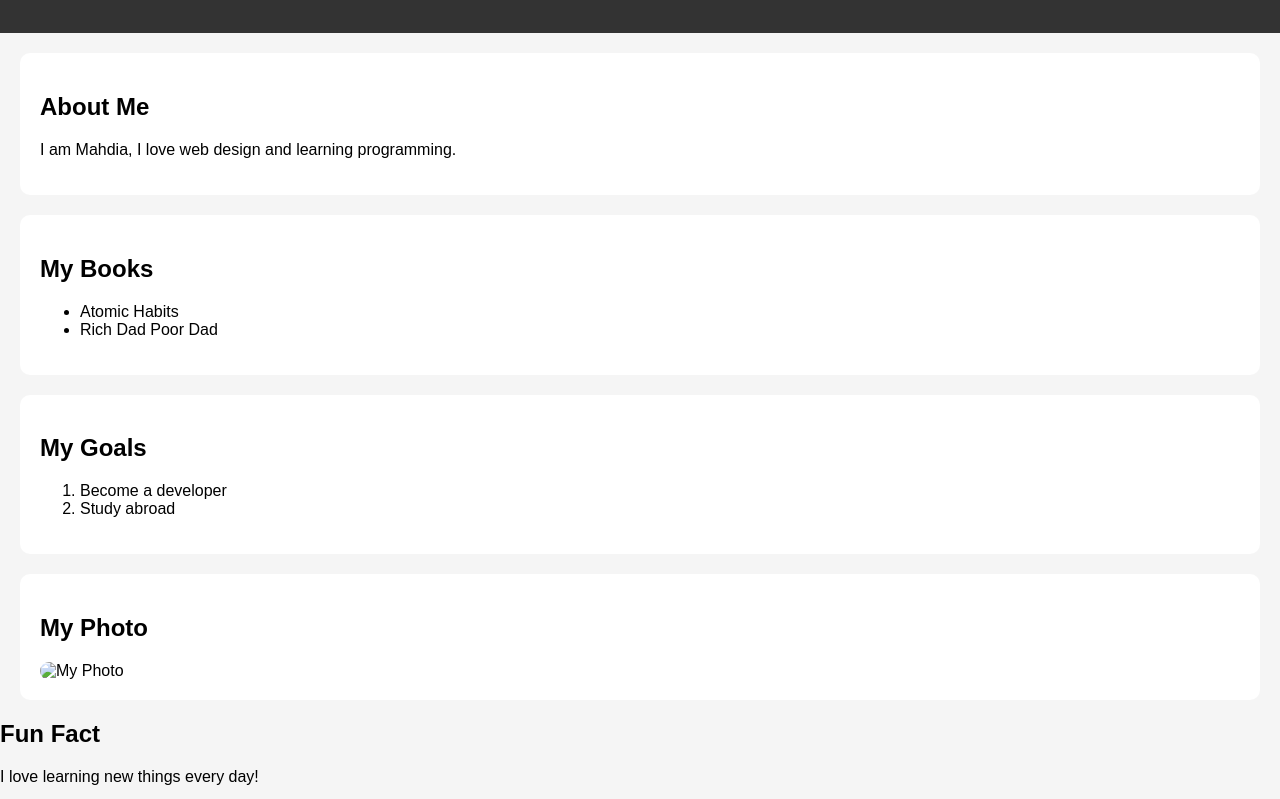
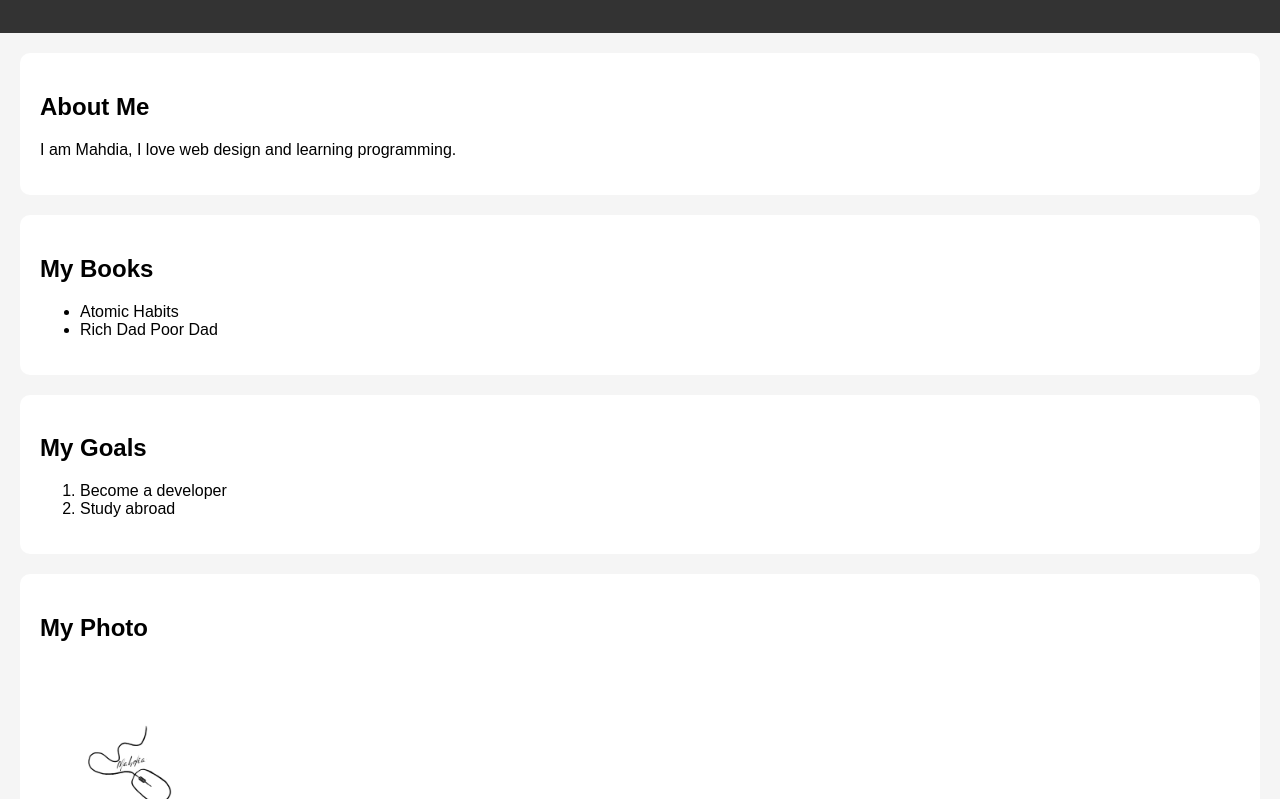
Before and after one commit to MahdiahTurkmani/personal-webpage, a plain HTML site: page index.html in a window 1280 px wide. Shown: the part 121-920 px from the top of the page. Drawn offline with Linux system fonts and the light colour scheme.

Commit message:
update design

```diff
--- a/index.html
+++ b/index.html
@@ -36,7 +36,7 @@
 
   <section>
   <h2>My Photo</h2>
-  <img src="your-image.jpg" alt="My Photo">
+  <img src="Mahdia.png" alt="My Photo">
 </section>
 
   <div>
```
Also changed, not shown: Mahdia.png (added).
